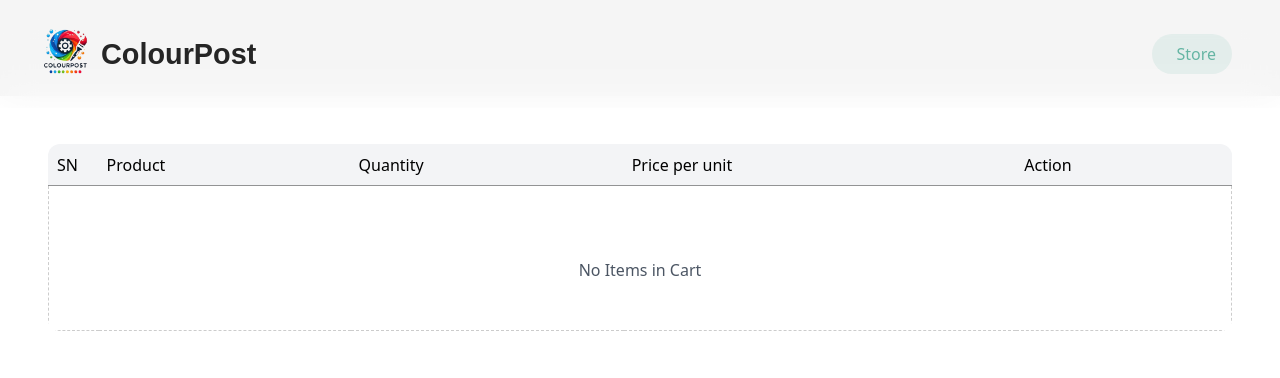
After one commit to D3mzy-108/ColourPost, a Django app: page /checkout/ in a window 1280 px wide. The commit adds this page. Shown: the top 378 px of the page. Run offline with Django 4.2, Linux system fonts and the light colour scheme; some libraries are stand-ins or nearby versions.

Commit message:
Store, add to cart, and remove from cart features implemented

```diff
--- /dev/null
+++ b/client_site/templates/client_site/checkout.html
@@ -0,0 +1,77 @@
+{% extends 'base.html' %}
+{% load static %}
+{% load custom_template_filters %}
+
+{% block title %}
+Checkout
+{% endblock title %}
+
+{% block main %}
+{% include './components/header.html' %}
+
+<div class="w-full bg-[#DDD] pt-24 relative">
+
+    <div class="w-full px-6 lg:px-12 py-12 bg-white">
+        <div class="w-full overflow-auto rounded-xl">
+            <form action="" method="post" class="w-full">
+                {% csrf_token %}
+                <table class="w-full table-auto">
+                    <thead>
+                        <tr class="border border-gray-100 border-b-black/40">
+                            <th class="py-2 px-2 font-normal text-start bg-gray-100 w-[50px]">SN</th>
+                            <th class="py-2 px-2 font-normal text-start bg-gray-100">Product</th>
+                            <th class="py-2 px-2 font-normal text-start bg-gray-100">Quantity</th>
+                            <th class="py-2 px-2 font-normal text-start bg-gray-100">Price per unit</th>
+                            <th class="py-2 px-2 font-normal text-start bg-gray-100">Action</th>
+                        </tr>
+                    </thead>
+                    <tbody>
+                        {% for product in products %}
+                        <tr class="border-b border-b-black/20">
+                            <td class="py-2 px-1 font-normal text-start w-[60px]">
+                                {% if product.image %}
+                                <img src="{{product.image.url}}" alt="" class="w-full aspect-square bg-gray-100">
+                                {% endif %}
+                            </td>
+                            <td class="py-2 px-2 font-normal text-start">
+                                {{product.product_color}}
+                                {{product.product_type}}
+                                <br>
+                                <span class="text-sm text-gray-600">
+                                    {{product.package.alias}}
+                                    ({{product.package.volume}} lts)
+                                </span>
+                            </td>
+                            <td class="py-2 px-2 font-normal text-start">
+                                1
+                            </td>
+                            <td class="py-2 px-2 font-normal text-start">
+                                #{{product.selling_price|floatformat:2|comma_separated}}
+                            </td>
+                            <td class="py-2 px-2 font-normal text-start">
+                                <a href="{% url 'remove_from_cart' product.pk %}"
+                                    class="w-fit grid place-items-center rounded-full px-2 aspect-square bg-white shadow-md border text-red-700">
+                                    <iconify-icon icon="lets-icons:remove-light" width="24" height="24"></iconify-icon>
+                                </a>
+                            </td>
+                        </tr>
+                        {% endfor %}
+                        {% if not products %}
+                        <tr class="border border-dashed border-black/20">
+                            <td colspan="5" class="py-12 text-center text-gray-600">
+                                <iconify-icon icon="stash:subscription-list" width="32" height="32"
+                                    class="mx-auto"></iconify-icon>
+                                <br>
+                                No Items in Cart
+                            </td>
+                        </tr>
+                        {% else %}
+                        {% endif %}
+                    </tbody>
+                </table>
+            </form>
+        </div>
+    </div>
+
+</div>
+{% endblock main %}
--- /dev/null
+++ b/client_site/templates/client_site/components/header.html
@@ -0,0 +1,15 @@
+<header class="fixed top-0 z-10 w-screen backdrop-blur-lg bg-white/70 pt-6 pb-3 sm:py-6 px-8">
+    <div class="w-full flex max-sm:flex-col sm:items-center px-4">
+        <a href="{% url 'home' %}">
+            <div class="w-fit logo flex items-center text-2xl scale-[1.2]">
+                {% include 'components/logo.html' %}
+                <h3>ColourPost</h3>
+            </div>
+        </a>
+        <a href="{% url 'store' %}"
+            class="ml-auto flex gap-2 text-[var(--highlight)] bg-[#65B5A320] px-4 py-2 rounded-full">
+            <iconify-icon icon="material-symbols-light:store-outline" width="24" height="24"></iconify-icon>
+            <span>Store</span>
+        </a>
+    </div>
+</header>
--- a/client_site/urls.py
+++ b/client_site/urls.py
@@ -1,6 +1,11 @@
 from django.urls import path
-from .views import home
+from .views import home, store, add_to_cart, remove_from_cart, checkout
 
 urlpatterns = [
     path('', home, name='home'),
+    path('store/', store, name='store'),
+    path('add-to-cart/<int:product_id>/', add_to_cart, name='add_to_cart'),
+    path('remove-from-cart/<int:product_id>/',
+         remove_from_cart, name='remove_from_cart'),
+    path('checkout/', checkout, name='checkout'),
 ]
--- a/client_site/views.py
+++ b/client_site/views.py
@@ -1,6 +1,51 @@
-from django.shortcuts import render
+from django.shortcuts import render, redirect, get_object_or_404
+from manufacturer_site.classifications.models import Product, Packaging, ProductType
+from django.db.models import Q
 
 
 def home(request):
     context = {}
     return render(request, 'client_site/home.html', context)
+
+
+def store(request):
+    package = request.GET.get('pkg') or ''
+    product_type = request.GET.get('pty') or ''
+    query = request.GET.get('q') or ''
+    products = Product.objects.filter(
+        Q(product_color__icontains=query) &
+        Q(product_type__id__icontains=product_type) &
+        Q(package__id__icontains=package)
+    ).order_by('?')
+    context = {
+        'products': products,
+        'packaging': Packaging.objects.all(),
+        'product_types': ProductType.objects.all(),
+        'cart': request.session.get('cart', []),
+    }
+    return render(request, 'client_site/store.html', context)
+
+
+def add_to_cart(request, product_id):
+    cart = request.session.get('cart', [])
+    cart.append(product_id)
+    request.session['cart'] = cart
+    return redirect(request.META.get('HTTP_REFERER', 'store'))
+
+
+def remove_from_cart(request, product_id):
+    cart = request.session.get('cart', [])
+    if len(cart) > 0:
+        cart.remove(product_id)
+    request.session['cart'] = cart
+    return redirect(request.META.get('HTTP_REFERER', 'checkout'))
+
+
+def checkout(request):
+    cart = request.session.get('cart', [])
+    products = Product.objects.filter(pk__in=cart)
+    context = {
+        'products': products,
+        'cart': cart,
+    }
+    return render(request, 'client_site/checkout.html', context)
```
Also changed, not shown: client_site/templates/client_site/components/store/store_filters.html (added, +26 -0 lines), client_site/templates/client_site/home.html (+5 -12 lines), client_site/templates/client_site/store.html (added, +61 -0 lines), client_site/templates/client_site/components/home/banner.html (renamed from client_site/templates/client_site/components/banner.html), client_site/templates/client_site/components/home/call_to_action.html (renamed from client_site/templates/client_site/components/call_to_action.html), client_site/templates/client_site/components/home/key_features.html (renamed from client_site/templates/client_site/components/key_features.html), client_site/templates/client_site/components/home/testimonials.html (renamed from client_site/templates/client_site/components/testimonials.html).
